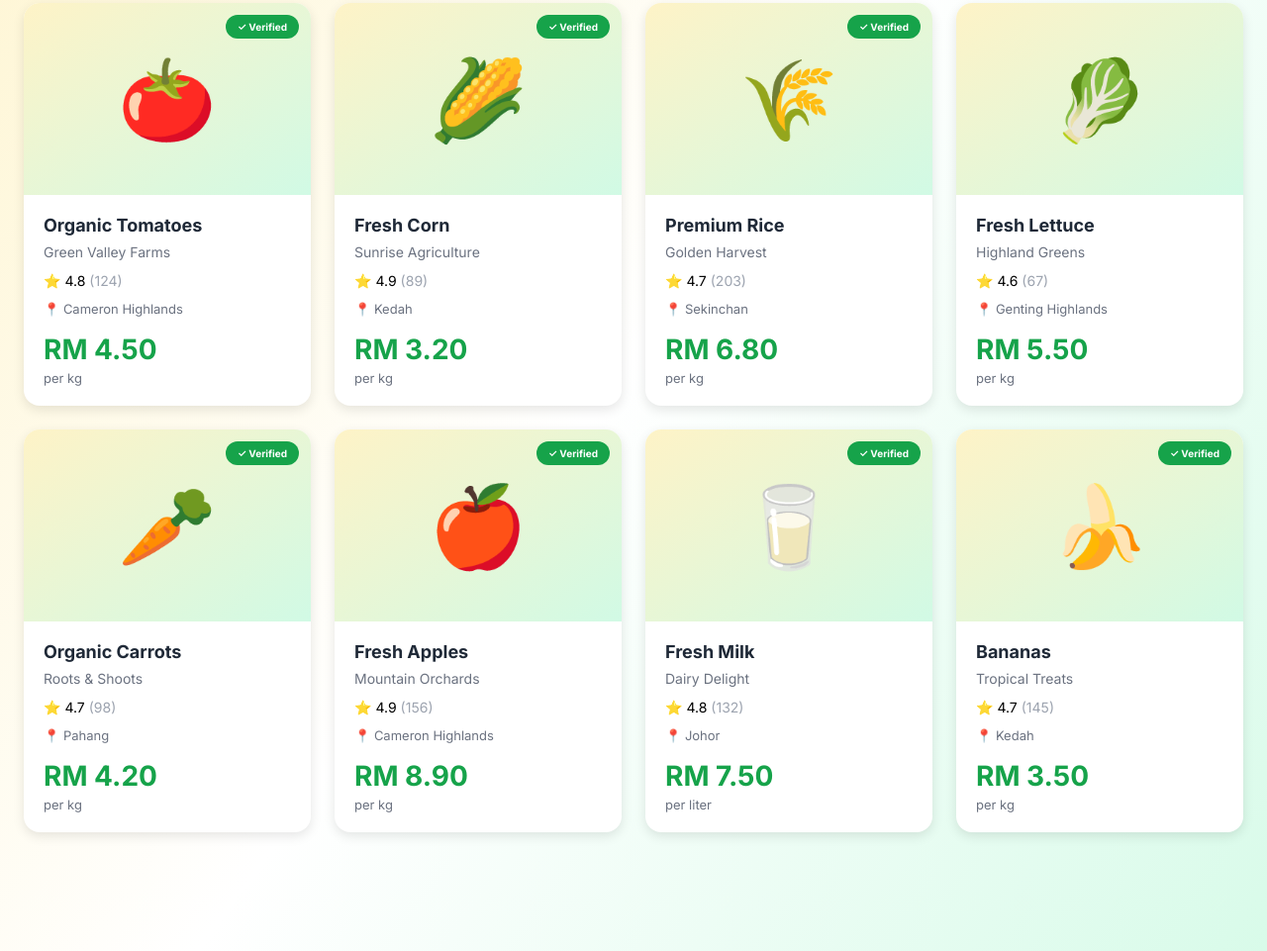
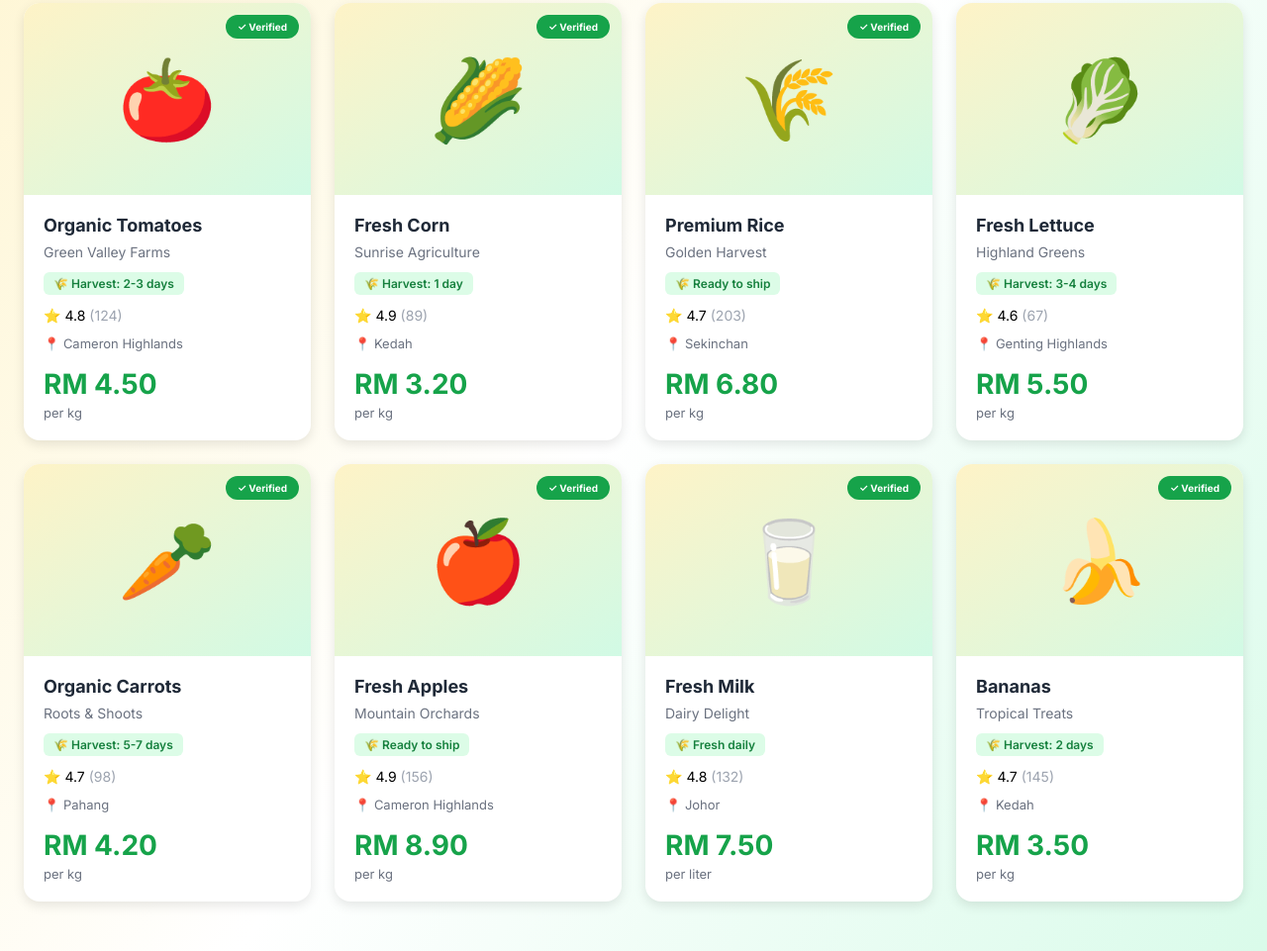
Before and after one commit to Exiasc/kebun-rakyat-test, a plain HTML site: page marketplace.html in a window 1280 px wide. Shown: the part 508-1469 px from the top of the page at 99% size. Drawn offline with Linux system fonts and the light colour scheme.

Commit message:
Add files via upload

```diff
--- a/marketplace.html
+++ b/marketplace.html
@@ -31,6 +31,7 @@
     .product-info { padding: 20px; }
     .product-name { font-size: 18px; font-weight: 700; color: #1f2937; margin-bottom: 8px; }
     .product-farmer { font-size: 14px; color: #6b7280; margin-bottom: 12px; }
+    .harvest-time { font-size: 12px; color: #15803d; background: #dcfce7; padding: 4px 10px; border-radius: 6px; display: inline-block; margin-bottom: 12px; font-weight: 600; }
     .product-rating { display: flex; align-items: center; gap: 4px; font-size: 14px; margin-bottom: 12px; }
     .product-location { font-size: 13px; color: #6b7280; margin-bottom: 16px; }
     .product-price { font-size: 28px; font-weight: 700; color: #16a34a; margin-bottom: 4px; }
@@ -73,6 +74,7 @@
         <div class="product-info">
           <h3 class="product-name">Organic Tomatoes</h3>
           <p class="product-farmer">Green Valley Farms</p>
+          <div class="harvest-time">🌾 Harvest: 2-3 days</div>
           <div class="product-rating">⭐ 4.8 <span style="color: #9ca3af;">(124)</span></div>
           <p class="product-location">📍 Cameron Highlands</p>
           <div class="product-price">RM 4.50</div>
@@ -84,6 +86,7 @@
         <div class="product-info">
           <h3 class="product-name">Fresh Corn</h3>
           <p class="product-farmer">Sunrise Agriculture</p>
+          <div class="harvest-time">🌾 Harvest: 1 day</div>
           <div class="product-rating">⭐ 4.9 <span style="color: #9ca3af;">(89)</span></div>
           <p class="product-location">📍 Kedah</p>
           <div class="product-price">RM 3.20</div>
@@ -95,6 +98,7 @@
         <div class="product-info">
           <h3 class="product-name">Premium Rice</h3>
           <p class="product-farmer">Golden Harvest</p>
+          <div class="harvest-time">🌾 Ready to ship</div>
           <div class="product-rating">⭐ 4.7 <span style="color: #9ca3af;">(203)</span></div>
           <p class="product-location">📍 Sekinchan</p>
           <div class="product-price">RM 6.80</div>
@@ -106,6 +110,7 @@
         <div class="product-info">
           <h3 class="product-name">Fresh Lettuce</h3>
           <p class="product-farmer">Highland Greens</p>
+          <div class="harvest-time">🌾 Harvest: 3-4 days</div>
           <div class="product-rating">⭐ 4.6 <span style="color: #9ca3af;">(67)</span></div>
           <p class="product-location">📍 Genting Highlands</p>
           <div class="product-price">RM 5.50</div>
@@ -117,6 +122,7 @@
         <div class="product-info">
           <h3 class="product-name">Organic Carrots</h3>
           <p class="product-farmer">Roots & Shoots</p>
+          <div class="harvest-time">🌾 Harvest: 5-7 days</div>
           <div class="product-rating">⭐ 4.7 <span style="color: #9ca3af;">(98)</span></div>
           <p class="product-location">📍 Pahang</p>
           <div class="product-price">RM 4.20</div>
@@ -128,6 +134,7 @@
         <div class="product-info">
           <h3 class="product-name">Fresh Apples</h3>
           <p class="product-farmer">Mountain Orchards</p>
+          <div class="harvest-time">🌾 Ready to ship</div>
           <div class="product-rating">⭐ 4.9 <span style="color: #9ca3af;">(156)</span></div>
           <p class="product-location">📍 Cameron Highlands</p>
           <div class="product-price">RM 8.90</div>
@@ -139,6 +146,7 @@
         <div class="product-info">
           <h3 class="product-name">Fresh Milk</h3>
           <p class="product-farmer">Dairy Delight</p>
+          <div class="harvest-time">🌾 Fresh daily</div>
           <div class="product-rating">⭐ 4.8 <span style="color: #9ca3af;">(132)</span></div>
           <p class="product-location">📍 Johor</p>
           <div class="product-price">RM 7.50</div>
@@ -150,6 +158,7 @@
         <div class="product-info">
           <h3 class="product-name">Bananas</h3>
           <p class="product-farmer">Tropical Treats</p>
+          <div class="harvest-time">🌾 Harvest: 2 days</div>
           <div class="product-rating">⭐ 4.7 <span style="color: #9ca3af;">(145)</span></div>
           <p class="product-location">📍 Kedah</p>
           <div class="product-price">RM 3.50</div>
```
Also changed, not shown: product.html (+6 -2 lines).
